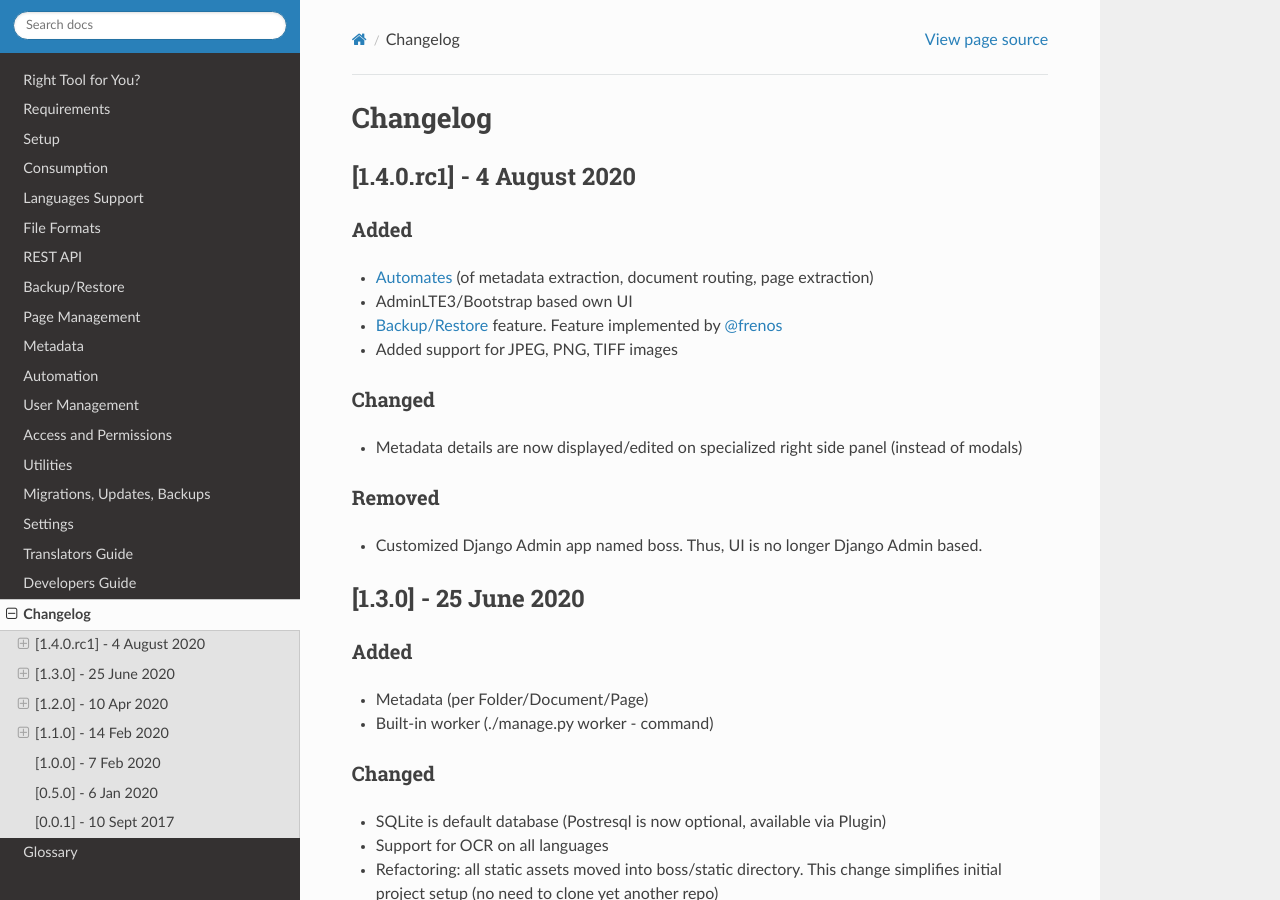
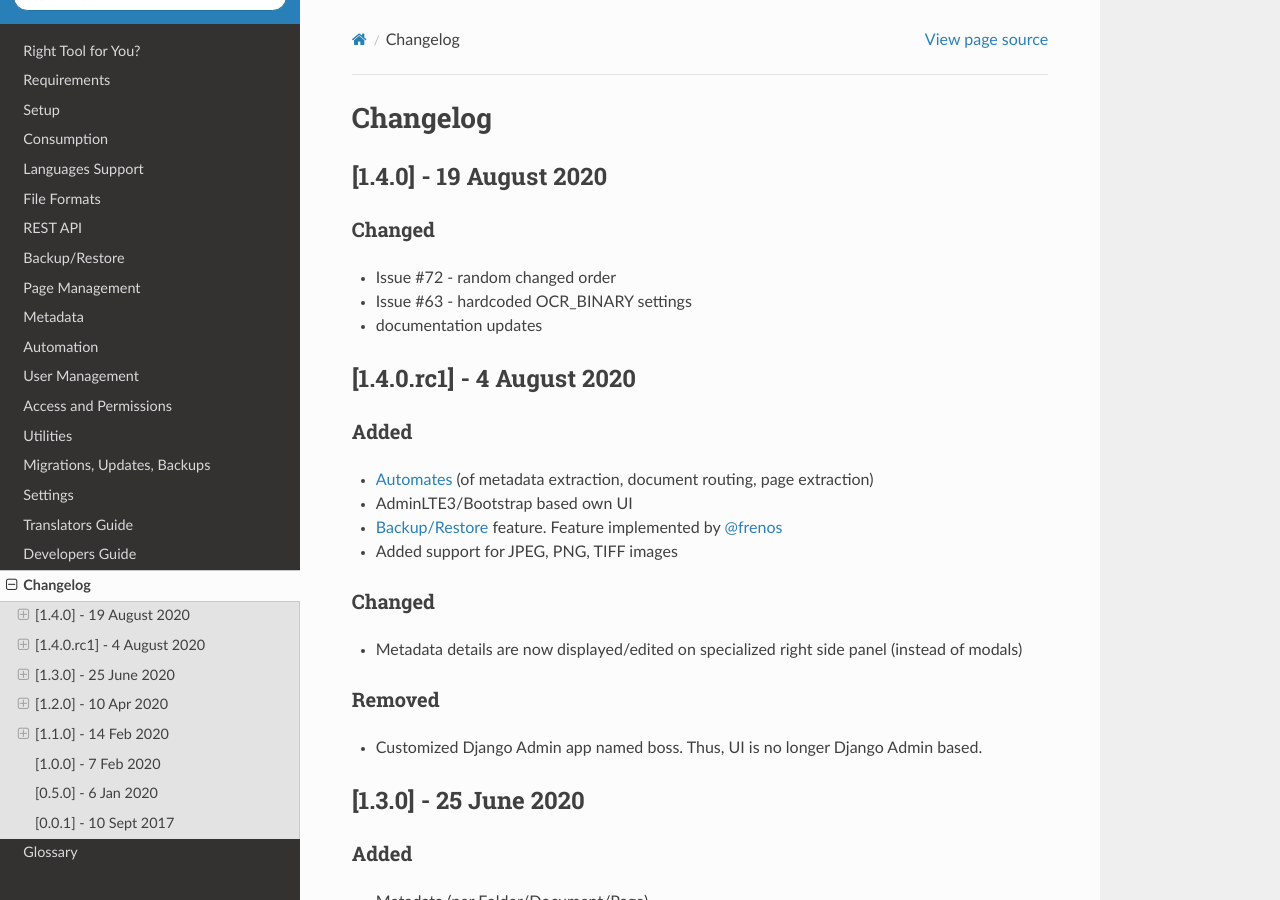
Before and after one commit to ciur/papermerge, a Sphinx documentation site: the page built from docs/source/changelog.rst, in a window 1280 px wide and 900 px high. Built offline with Sphinx 7.4.7 and the Read the Docs theme 2.0.0, drawn with Linux system fonts in a browser that asks for light colours.

Commit message:
change log updated

```diff
--- a/docs/source/changelog.rst
+++ b/docs/source/changelog.rst
@@ -1,5 +1,15 @@
 Changelog
 ==========
+
+[1.4.0] - 19 August 2020
+############################
+
+Changed
+~~~~~~~~~
+
+- Issue #72 - random changed order
+- Issue #63 - hardcoded OCR_BINARY settings
+- documentation updates
 
 [1.4.0.rc1] - 4 August 2020
 ############################
```
Also changed, not shown: changelog.md (+8 -0 lines).
